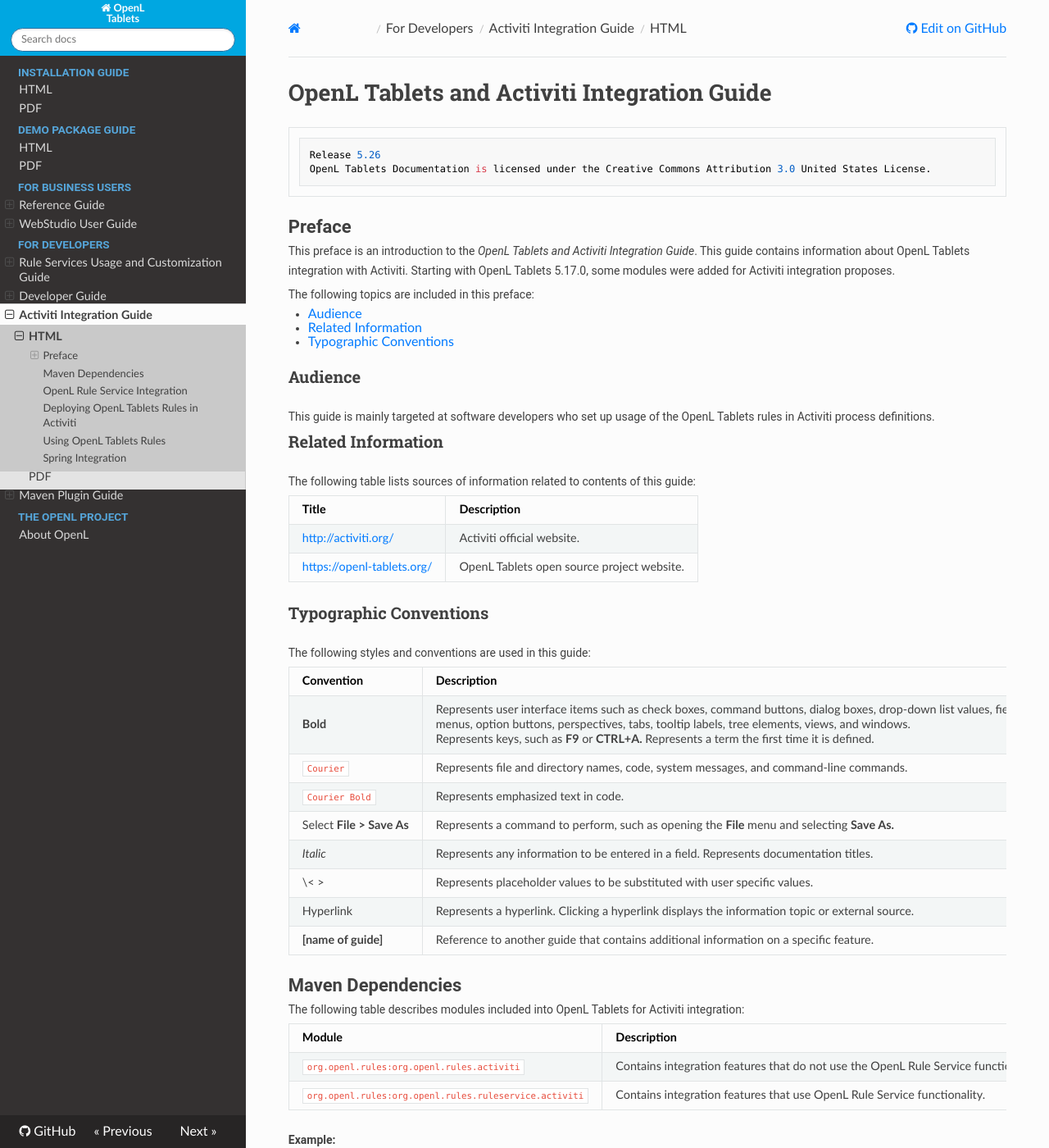
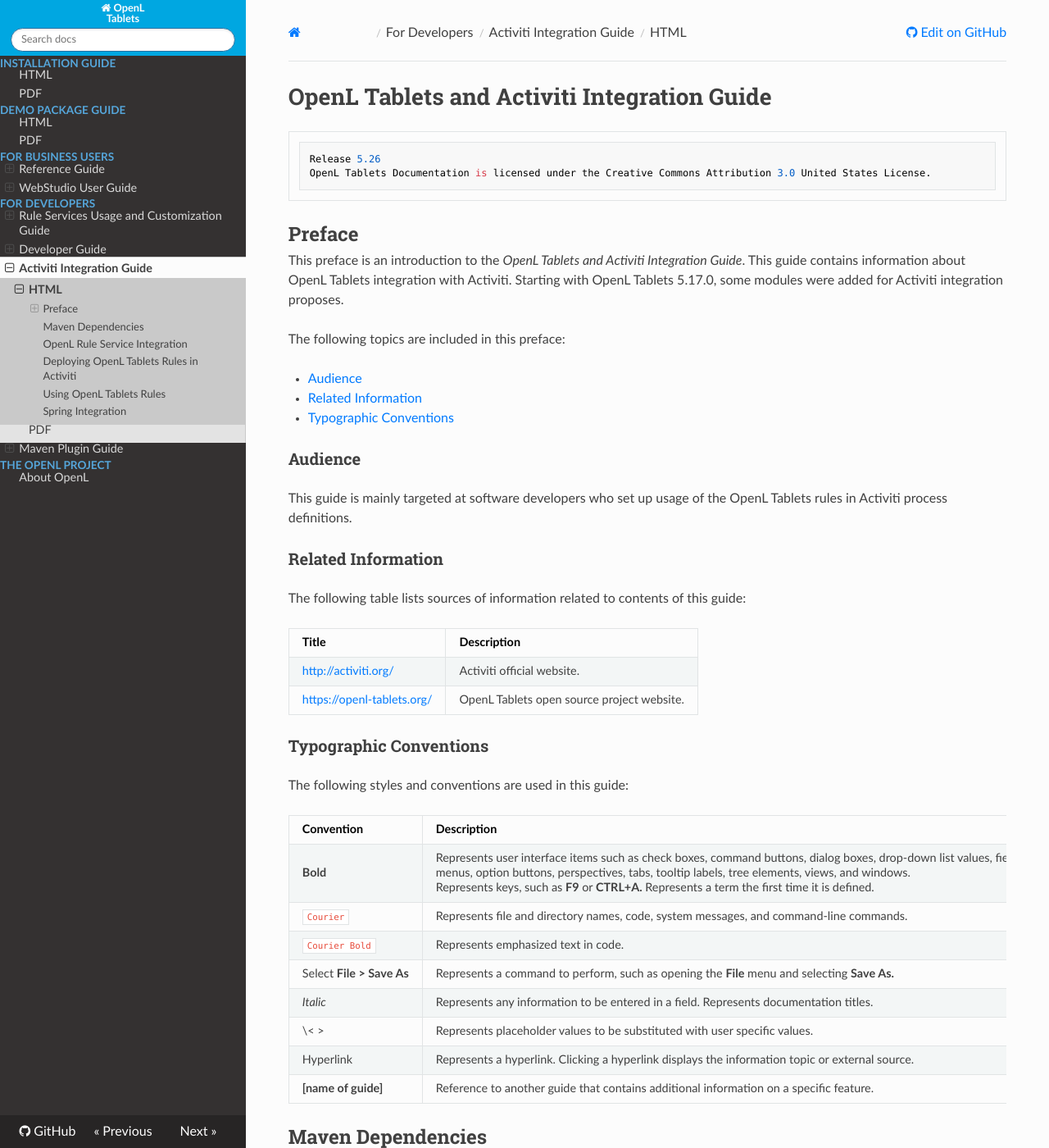
Before and after one commit to agradus/OpenLdocs, an MkDocs documentation site: the page built from docs/documentation/guides/activiti_integration_guide.md, in a window 1280 px wide and 1400 px high. Shown: the whole window at 82% size. Built offline with MkDocs 1.6.1, drawn with Linux system fonts in a browser that asks for light colours; nearby versions of some CDN libraries.

Commit message:
Update extra.css

```diff
--- a/docs/css/extra.css
+++ b/docs/css/extra.css
@@ -4,7 +4,7 @@
   order: 0;
 }
 
-p  {
+p.indexpage  {
   margin-top: 5px;
   margin-bottom: 5px;
   padding: 0px;
@@ -12,7 +12,7 @@
   font-family: roboto;
   }
 
-h2  {
+h2.indexpage  {
   margin-top: 20px;
   margin-bottom: 0px;
   padding: 0px;
@@ -24,20 +24,10 @@
     margin-bottom: 5px;
   }
 
-
-
-
-/* set vertical spacing in left nav */
-
-li {
+/* only affects lists inside navigation */
+.wy-menu-vertical li {
   margin-top: -5px;
   margin-bottom: -7px;
-  padding: 0px;
-  }
-
-p.caption {
-  margin-top: -10px;
-  margin-bottom: -10px;
   padding: 0px;
   }
 
@@ -65,6 +55,13 @@
     padding: 0 1.618em;
     margin: 2px 0 3px;
     display: block;
+}
+
+/* only affects p.caption inside navigation */
+.wy-menu-vertical p.caption {
+  margin-top: -10px;
+  margin-bottom: -10px;
+  padding: 0px;
 }
 
 /* icon sizing in the left menu */
```
